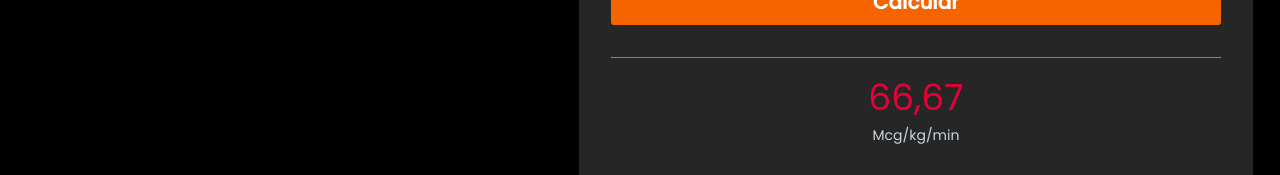
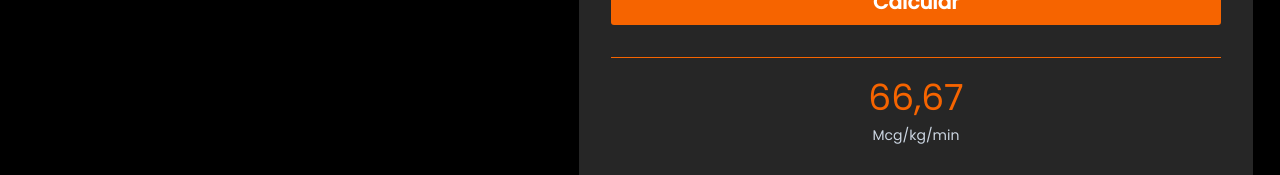
Before and after one commit to victorsilvaMR3/calculadora, a plain HTML site: page index.html in a window 1280 px wide. Both pictures are taken after typing "5", "5", "5", "5" into the empty fields and a click on the button "Calcular". Shown: the part 630-805 px from the top of the page. Drawn offline with Linux system fonts and the light colour scheme.

Commit message:
styles.css

```diff
--- a/styles.css
+++ b/styles.css
@@ -143,7 +143,7 @@ appearance: none;
 }
 
 .attention {
-  color: #E50038;
+  color: #f66400;
 
 
 }
```
